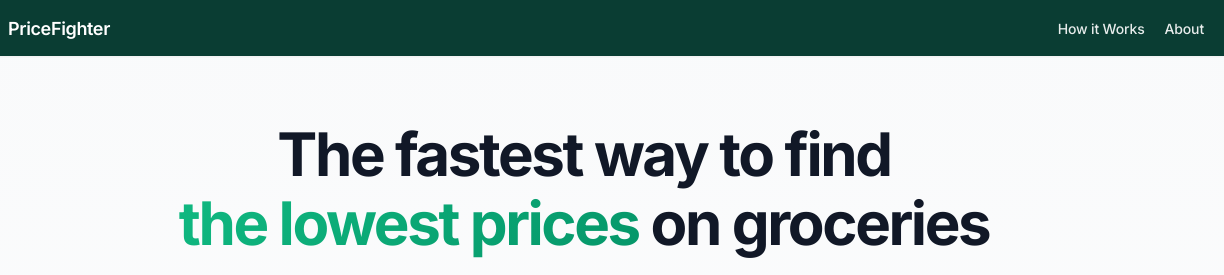
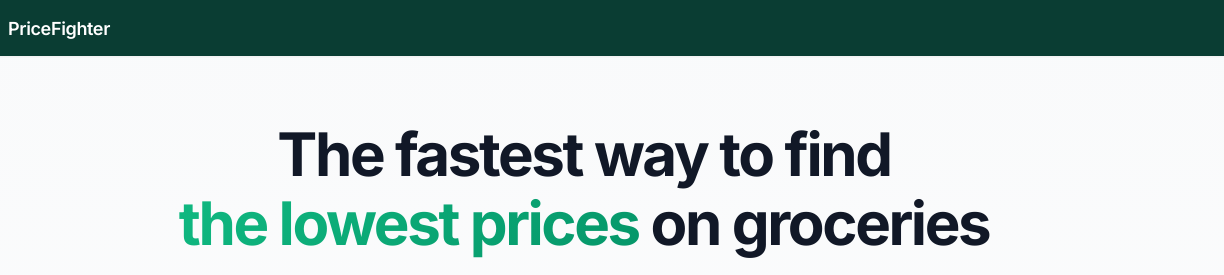
Before and after one commit to Sgct97/lowcost-groceries-frontend, a plain HTML site: page index.html in a window 1280 px wide. Shown: the top 275 px of the page, 56-1280 px from the left. Drawn offline with Linux system fonts and the light colour scheme.

Commit message:
Remove How it Works and About navigation links

```diff
--- a/index.html
+++ b/index.html
@@ -21,10 +21,6 @@
                     </svg>
                     <span class="logo-text">PriceFighter</span>
                 </div>
-                <nav class="nav">
-                    <a href="#" class="nav-link">How it Works</a>
-                    <a href="#" class="nav-link">About</a>
-                </nav>
             </div>
         </div>
     </header>
```
